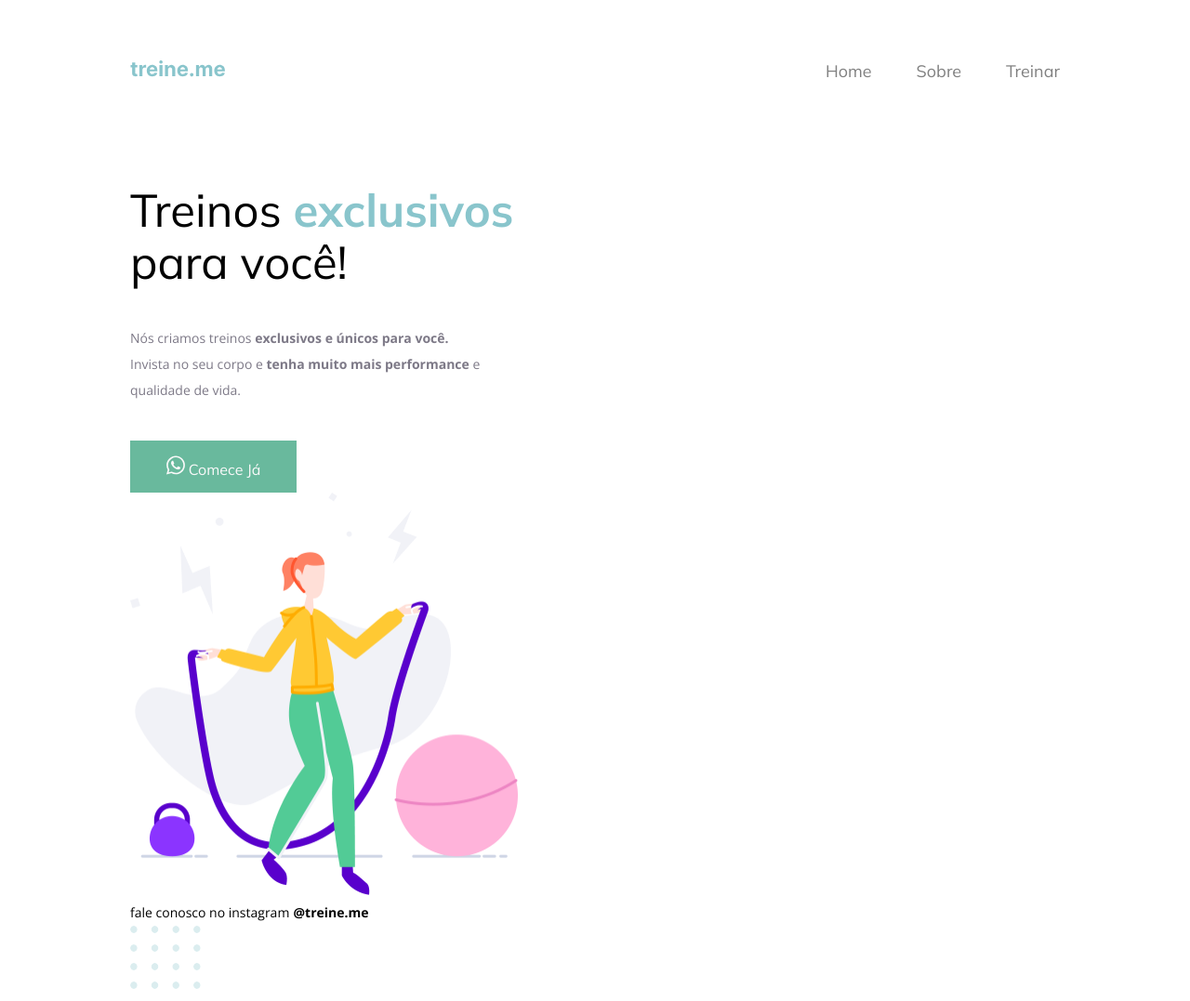
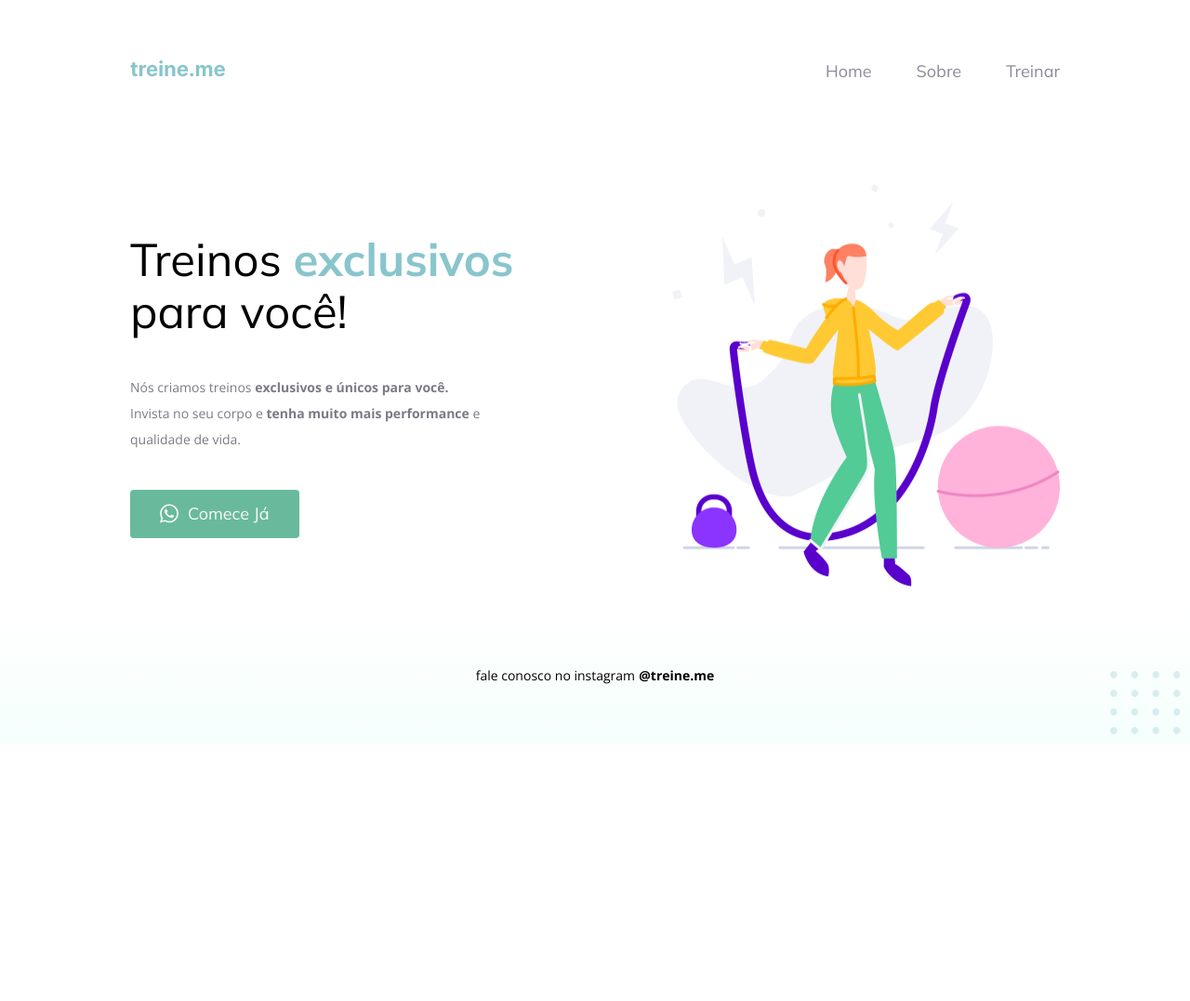
Before and after one commit to gabrielvtdev/projeto-explorer-02, a plain HTML site: page index.html in a window 1280 px wide. Shown: the whole page at 93% size. After the commit the page ends 800 px from the top, so only its background shows below. Drawn offline with nearby package versions, Linux system fonts and the light colour scheme.

Commit message:
final project

```diff
--- a/index.html
+++ b/index.html
@@ -55,6 +55,7 @@
       </footer>
 
       <img
+        id="balls"
         src="./assets/balls.svg"
         alt="Bolinhas decorativas no canto direito inferior da tela"
       />
--- a/style.css
+++ b/style.css
@@ -5,11 +5,24 @@
 
 body {
   font-family: "Open Sans", sans-serif;
+  background: linear-gradient(
+    180deg,
+    rgb(227, 255, 248, 0) 82%,
+    rgb(227, 255, 248, 0.38) 100%
+  );
+  min-height: 100vh;
+}
+
+main {
+  display: flex;
+  align-items: center;
+  justify-content: space-between;
 }
 
 .page {
   width: 1000px;
-  margin: 65px auto 0;
+  margin: 0px auto;
+  padding-top: 65px;
 }
 
 nav {
@@ -30,15 +43,23 @@ ul {
   height: 433px;
 }
 
+a{
+  color: #1F1534;
+}
+
+ul li a{
+  opacity: 0.5;
+}
+
 ul li a {
   font-weight: 400;
   text-decoration: none;
-  color: grey;
   font-size: 18px;
 }
 
 ul li a:hover {
-  color: #1f1534;
+  color: #1F1534;
+  opacity: 1;
 }
 
 h1,
@@ -67,20 +88,34 @@ p {
   font-size: 14px;
   font-weight: 400;
   line-height: 28px;
-  margin: 40px auto;
+  margin: 40px 0;
 }
 
-button{
+button {
+  color: #f9f9f9;
   font-family: "Mulish", sans-serif;
-  font-size: 16px;
-  color: #f9f9f9;
-  background: #69B99D;
-  width: 179px;
-  height: 56px;
+  font-size: 18px;
+  background: #69b99d;
   border: none;
+  border-radius: 4px;
+  padding: 14px 32px 15px;
+  display: flex;
+  align-items: center;
+  justify-content: center;
+  gap: 10px;
+  cursor: pointer;
 }
 
-footer p{
+button:hover {
+  background: #3f9979;
+}
+
+footer {
+  text-align: center;
+  margin-top: 82px;
+}
+
+footer p {
   font-size: 14px;
   line-height: 28px;
   font-weight: 400;
@@ -88,9 +123,19 @@ footer p{
   display: inline;
 }
 
-footer a{
+footer a {
   font-size: 14px;
   font-weight: bold;
   color: #000;
   text-decoration: none;
 }
+
+footer a:hover {
+  color: #89c5cc;
+}
+
+#balls {
+  position: fixed;
+  right: 0px;
+  bottom: 0px;
+}
```
